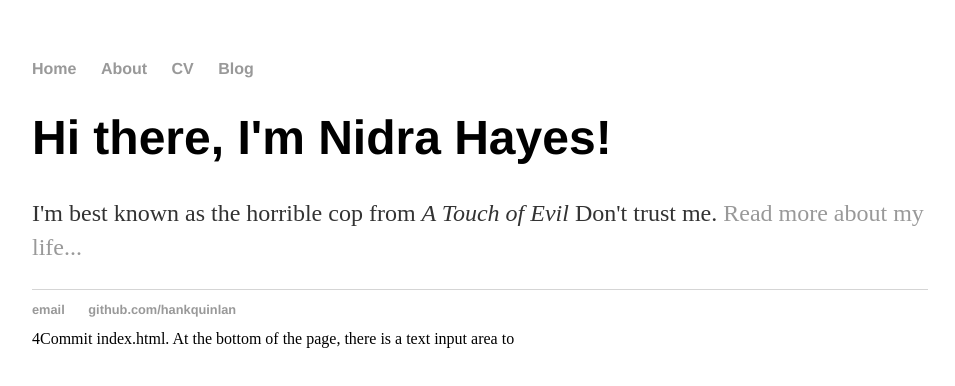
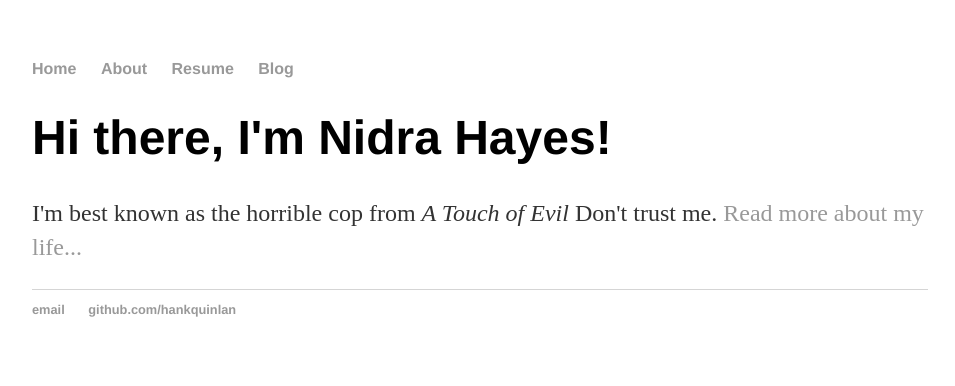
Before and after one commit to Nidra-Hayes/nidrahayes.github.io, a plain HTML site: page index.html in a window 1280 px wide. Shown: the whole page, without its empty margins (160-1115 px from the left). Drawn offline with Linux system fonts and the light colour scheme.

Commit message:
Update index.html
Changed CV to Resume

```diff
--- a/index.html
+++ b/index.html
@@ -10,7 +10,7 @@
     		<ul>
         		<li><a href="/">Home</a></li>
 	        	<li><a href="/about">About</a></li>
-        		<li><a href="/cv">CV</a></li>
+        		<li><a href="/resume">Resume</a></li>
         		<li><a href="/blog">Blog</a></li>
     		</ul>
 		</nav>
@@ -28,4 +28,3 @@
 		</footer>
 	</body>
 </html>
-4Commit index.html. At the bottom of the page, there is a text input area to
```
